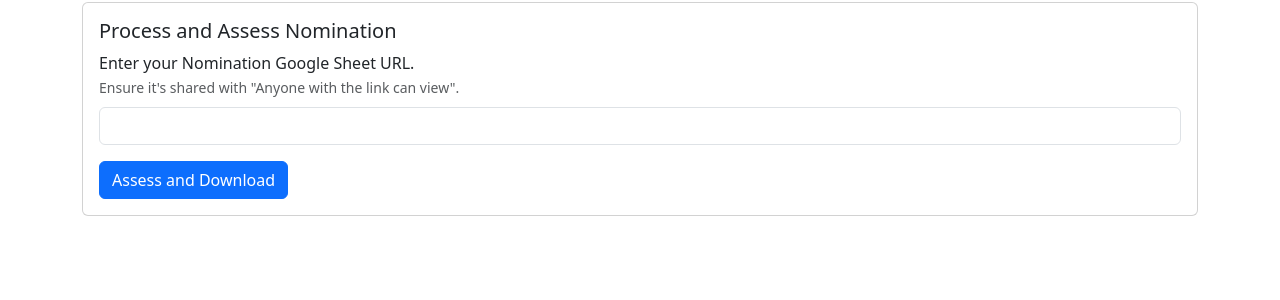
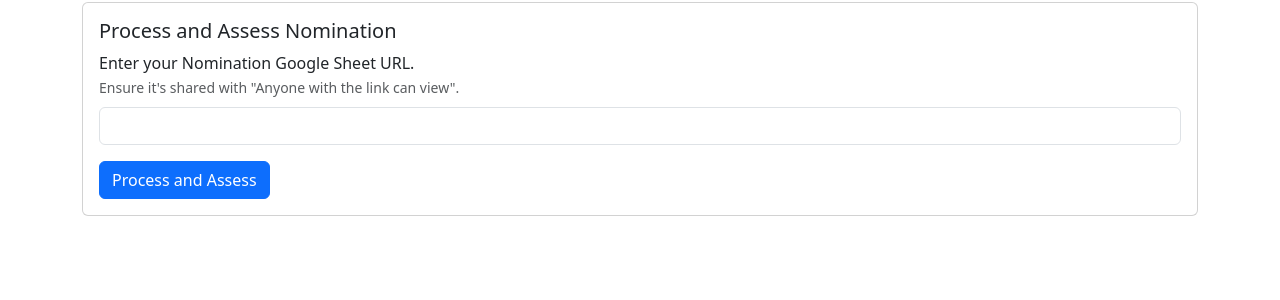
Before and after one commit to nathanielarugay-creator/Automated_Assessment, a Flask app: page / in a window 1280 px wide. Shown: the part 270-570 px from the top of the page. Run offline with Flask 3, Linux system fonts and the light colour scheme.

Commit message:
Update index.html

```diff
--- a/templates/index.html
+++ b/templates/index.html
@@ -40,7 +40,7 @@
                         </label>
                         <input type="url" class="form-control" id="nomination_url" name="nomination_url" required>
                     </div>
-                    <button type="submit" class="btn btn-primary">Assess and Download</button>
+                    <button type="submit" class="btn btn-primary">Process and Assess</button>
                 </form>
             </div>
         </div>
@@ -49,17 +49,11 @@
         <div class="card">
             <div class="card-body">
                 <h5 class="card-title">Assessment Results</h5>
-                <a href="/download_assessment" class="btn btn-success mb-3">Download Result Manually</a>
+                <a href="/download_assessment" class="btn btn-success mb-3">Download Assessment Result</a>
                 <div class="table-responsive">
                     {{ results_table|safe }}
                 </div>
             </div>
-
-            <script>
-                // This will run as soon as the results table is displayed on the page
-                window.location.href = '/download_assessment';
-            </script>
-
         </div>
         {% endif %}
 
```
